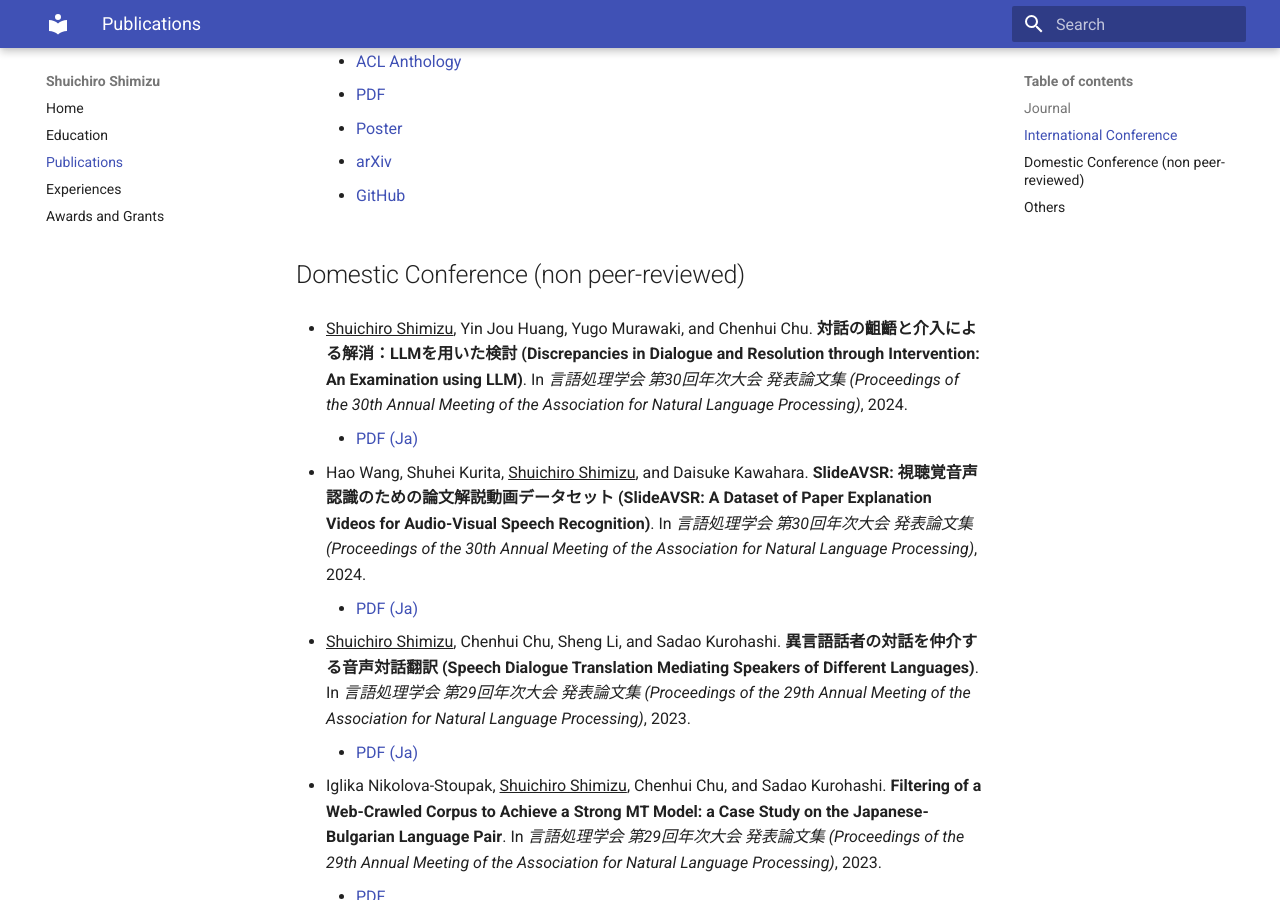
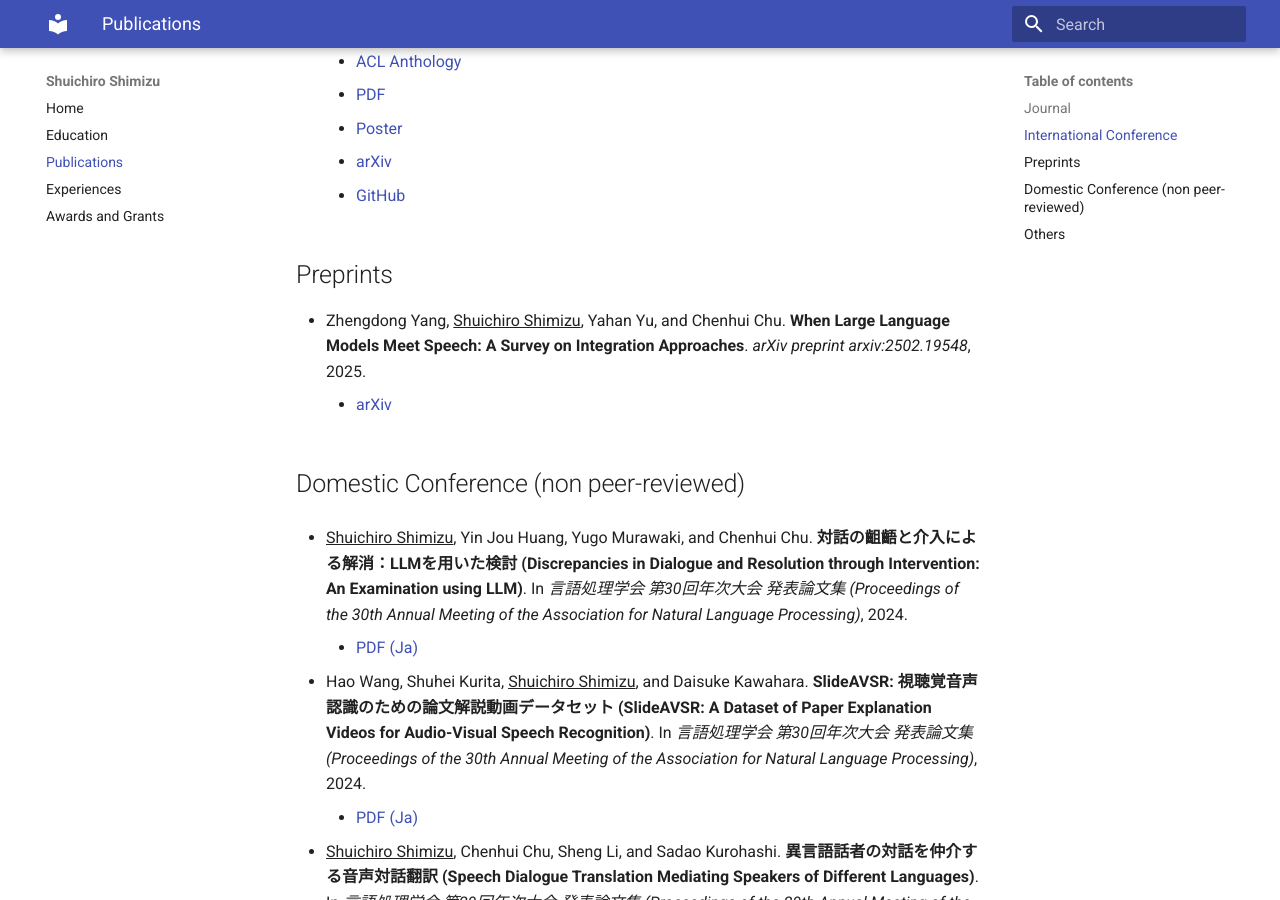
Before and after one commit to cromz22/cromz22.github.io, an MkDocs documentation site: the page built from docs/publications.md, in a window 1280 px wide and 900 px high, scrolled down 1903 px. Built offline with MkDocs 1.6.1 and Material for MkDocs 9.7.7, drawn with Linux system fonts in a browser that asks for light colours; some of the changed text lies outside the part shown.

Commit message:
add publication

```diff
--- a/docs/publications.md
+++ b/docs/publications.md
@@ -12,7 +12,7 @@
 
 ## International Conference
 
-- Siddhant Arora, Yifan Peng, Jiatong Shi, Jinchuan Tian, William Chen, Shikhar Bharadwaj, Hayato Futami, Yosuke Kashiwagi, Emiru Tsunoo, <u>Shuichiro Shimizu</u>, Vaibhav Srivastav, Shinji Watanabe.
+- Siddhant Arora, Yifan Peng, Jiatong Shi, Jinchuan Tian, William Chen, Shikhar Bharadwaj, Hayato Futami, Yosuke Kashiwagi, Emiru Tsunoo, <u>Shuichiro Shimizu</u>, Vaibhav Srivastav, and Shinji Watanabe.
   **ESPnet-SDS: Unified Toolkit and Demo for Spoken Dialogue Systems**.
   In _Proceedings of the 2025 Conference of the North American Chapter of the Association for Computational Linguistics: Human Language Technologies (Volume 3: System Demonstrations)_, 2025.
 
@@ -68,6 +68,14 @@
     - [GitHub](https://github.com/ku-nlp/VISA)
 
 
+## Preprints
+
+- Zhengdong Yang, <u>Shuichiro Shimizu</u>, Yahan Yu, and Chenhui Chu.
+  **When Large Language Models Meet Speech: A Survey on Integration Approaches**.
+  _arXiv preprint arxiv:2502.19548_, 2025.
+    - [arXiv](https://www.arxiv.org/abs/2502.19548)
+
+
 ## Domestic Conference (non peer-reviewed)
 
 - <u>Shuichiro Shimizu</u>, Yin Jou Huang, Yugo Murawaki, and Chenhui Chu.
```
Also changed, not shown: 1 other file.
